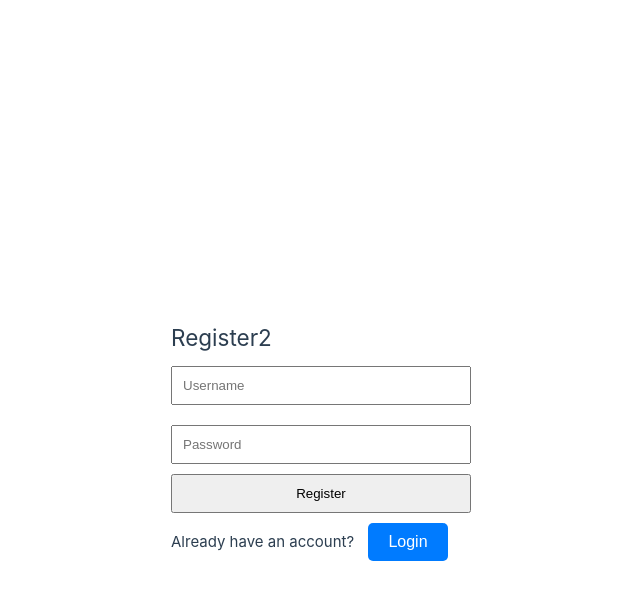
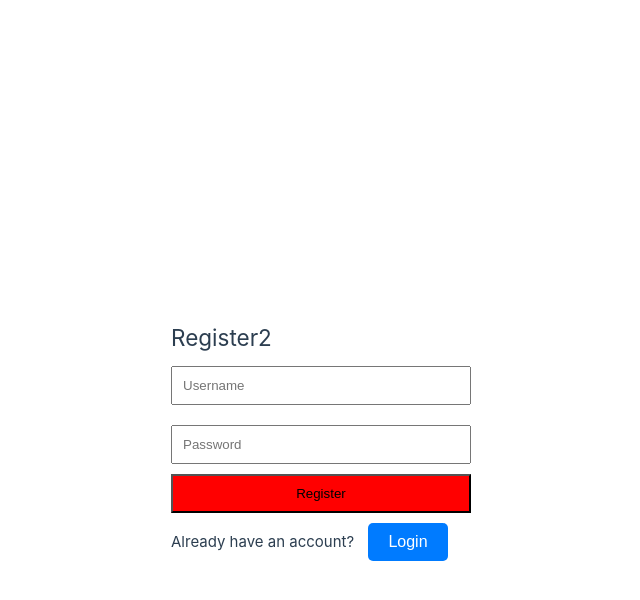
Before and after one commit to FMahdi09/ci-final-frontend, a Vue app: page / in a window 1280 px wide. Both pictures are taken after a click on the button "Register". Shown: the top 600 px of the page, without its empty margins (319-959 px from the left). Built offline with nearby package versions, Linux system fonts and the light colour scheme; no server answers.

Commit message:
added register button color

```diff
--- a/src/components/Register.vue
+++ b/src/components/Register.vue
@@ -3,7 +3,8 @@
     <h2>{{ header }}</h2>
     <input v-model="username" placeholder="Username" />
     <input v-model="password" type="password" placeholder="Password" />
-    <button @click="register">Register</button>
+    <button @click="register"
+    v-bind:class = "(header === 'Register')?'blue':'red'">Register</button>
     <p v-if="error">{{ error }}</p>
     <p v-if="success">{{ success }}</p>
   </div>
@@ -49,6 +50,13 @@ export default {
   width: 300px;
   margin: auto;
 }
+.blue {
+  background-color: blue;
+}
+
+.red {
+  background-color: red;
+}
 input {
   margin: 10px 0;
   padding: 10px;
```
